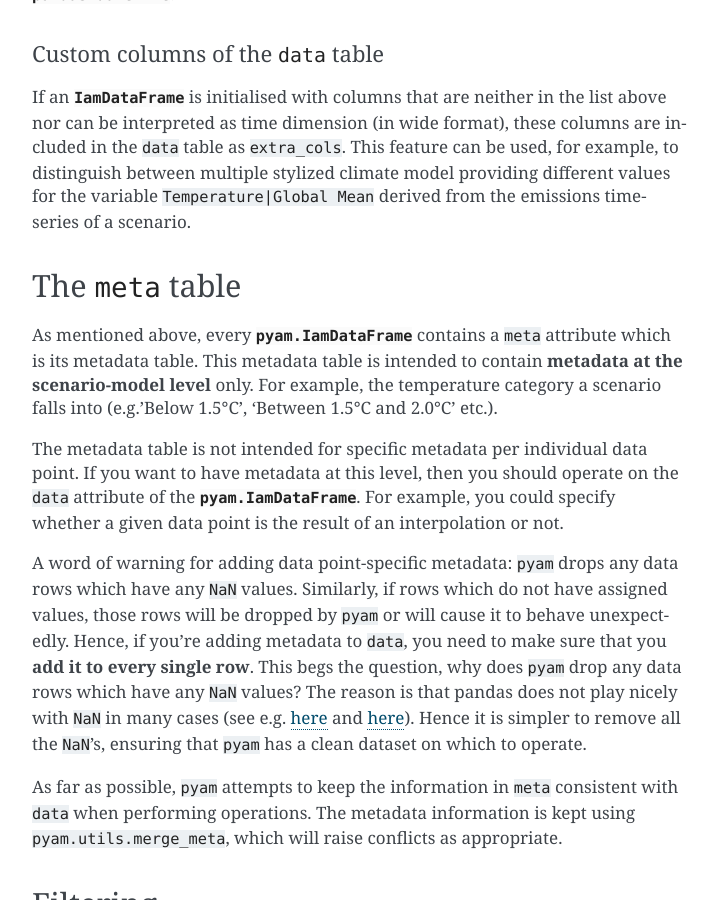
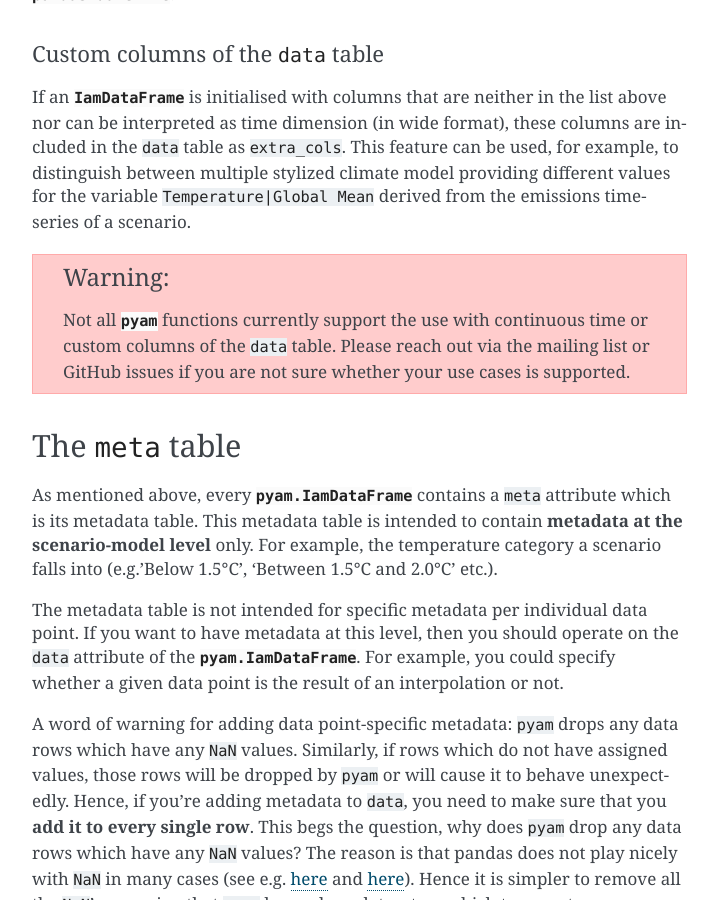
Before and after one commit to IAMconsortium/pyam, a Sphinx documentation site: the page built from doc/source/data.rst, in a window 1280 px wide and 900 px high, scrolled down 2167 px. Shown: the whole window, without its empty margins (393-1111 px from the left). Built offline with Sphinx 7.4.7, drawn with Linux system fonts in a browser that asks for light colours; pages that are not in the unit, such as notebooks, are missing from menus; cross-references to code outside the pages are shown as plain code.

Commit message:
add warning on not-fully-supported features

```diff
--- a/doc/source/data.rst
+++ b/doc/source/data.rst
@@ -129,6 +129,13 @@ climate model providing different values for the variable
 :code:`Temperature|Global Mean` derived from the emissions timeseries of a
 scenario.
 
+.. warning::
+
+    Not all :class:`pyam` functions currently support the use with continuous
+    time or custom columns of the :code:`data` table. Please reach out via the
+    mailing list or GitHub issues if you are not sure whether your use cases
+    is supported.
+
 The :code:`meta` table
 ----------------------
 
```
